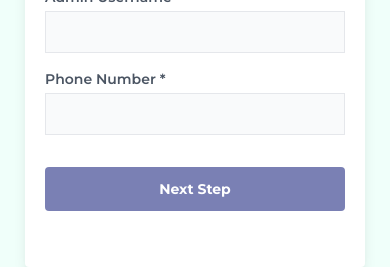
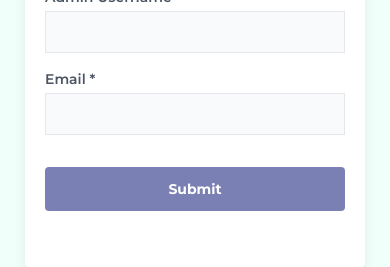
Before and after one commit to mikejson7856/info-finder, a Next.js app: page /forgot-password in a window 390 px wide. Shown: the part 377-644 px from the top of the page. Built offline with nearby package versions, Linux system fonts and the light colour scheme; no server answers.

Commit message:
change forgot password phone to email

```diff
--- a/components/PasswordChange/PhoneNumberForm.js
+++ b/components/PasswordChange/PhoneNumberForm.js
@@ -4,13 +4,13 @@ function PhoneNumberForm({ isLoading }) {
   return (
     <>
       <TextField label="Admin Username *" name="username" type="text" />
-      <TextField label="Phone Number *" name="phone" type="tel" />
+      <TextField label="Email *" name="email" type="email" />
       <button
         type="submit"
         className="!mt-8 w-full py-3 bg-custom-blue2 rounded  hover:bg-custom-blue4 text-white font-bold active:scale-95 transition duration-300 disabled:pointer-events-none disabled:opacity-50"
         disabled={isLoading}
       >
-        {isLoading ? "Loading" : "Next Step"}
+        {isLoading ? "Loading" : "Submit"}
       </button>
     </>
   );
--- a/pages/forgot-password.js
+++ b/pages/forgot-password.js
@@ -20,8 +20,11 @@ function ForgotPasswordPage() {
     password: "",
   };
 
-  const { mutate: phoneMutate, isLoading: phoneIsLoading } = usePasswordReset({
-    path: "/change/password/otp/once",
+  // const { mutate: phoneMutate, isLoading: phoneIsLoading } = usePasswordReset({
+  //   path: "/change/password/otp/once",
+  // });
+  const { mutate: emailMutate, isLoading: emailIsLoading } = usePasswordReset({
+    path: "/email/otp",
   });
 
   const { mutate: otpMutate, isLoading: otpIsLoading } = usePasswordReset({
@@ -95,7 +98,7 @@ function ForgotPasswordPage() {
                   <div className="text-sm gap-y-5 md:gap-y-7">
                     <div className="min-w-[300px] max-w-[320px] lg:w-[350px] space-y-4">
                       {step === 1 && (
-                        <PhoneNumberForm isLoading={phoneIsLoading} />
+                        <PhoneNumberForm isLoading={emailIsLoading} />
                       )}
                       {step === 2 && (
                         <OtpForm
```
